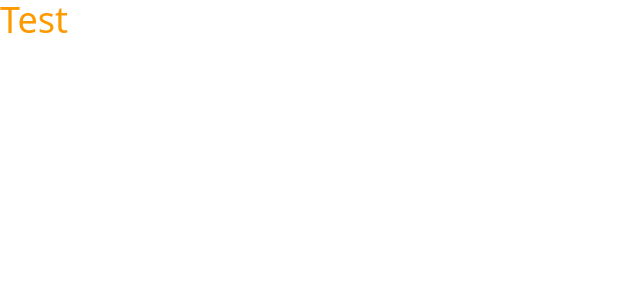
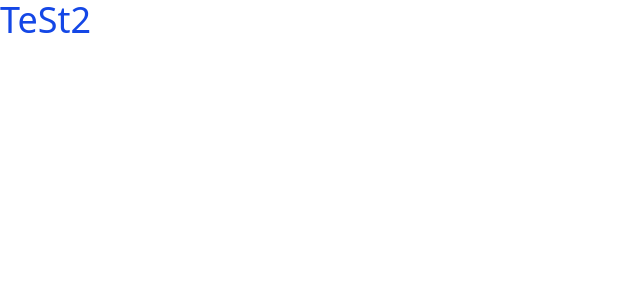
Before and after one commit to nbkurian11/gamifyreading, a React (Vite) app in the folder frontend/: page / in a window 1280 px wide. Shown: the top 300 px of the page, without its empty margins (0-640 px from the left). Built offline with nearby package versions, Linux system fonts and the light colour scheme.

Commit message:
added user login

```diff
--- /dev/null
+++ b/frontend/components/LeaderboardComponent.jsx
@@ -0,0 +1,11 @@
+import React from 'react'
+
+const LeaderboardComponent = () => {
+  return (
+    <div className='text-blue-700'>
+      TeSt2
+    </div>
+  )
+}
+
+export default LeaderboardComponent
--- /dev/null
+++ b/frontend/components/UserLogin.jsx
@@ -0,0 +1,11 @@
+import React from 'react'
+
+const UserLogin = () => {
+  return (
+    <div>
+
+    </div>
+  )
+}
+
+export default UserLogin
--- a/frontend/src/App.jsx
+++ b/frontend/src/App.jsx
@@ -1,9 +1,11 @@
 import React from 'react'
-
+import LeaderboardComponent from '../components/LeaderboardComponent'
+import UserLogin from '../components/UserLogin'
 const App = () => {
   return (
     <div className="text-4xl text-amber-500">
-      Test
+      <UserLogin/>
+      <LeaderboardComponent/>
     </div>
   )
 }
```
